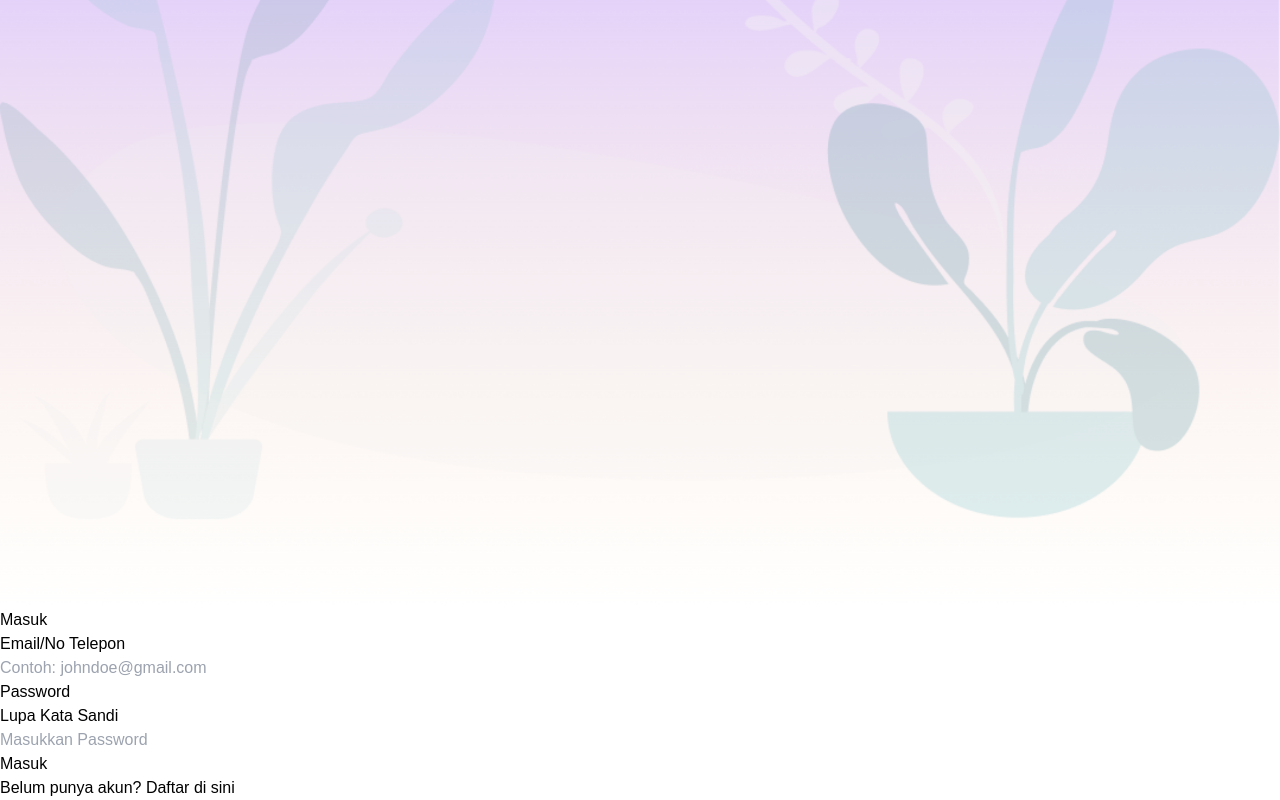
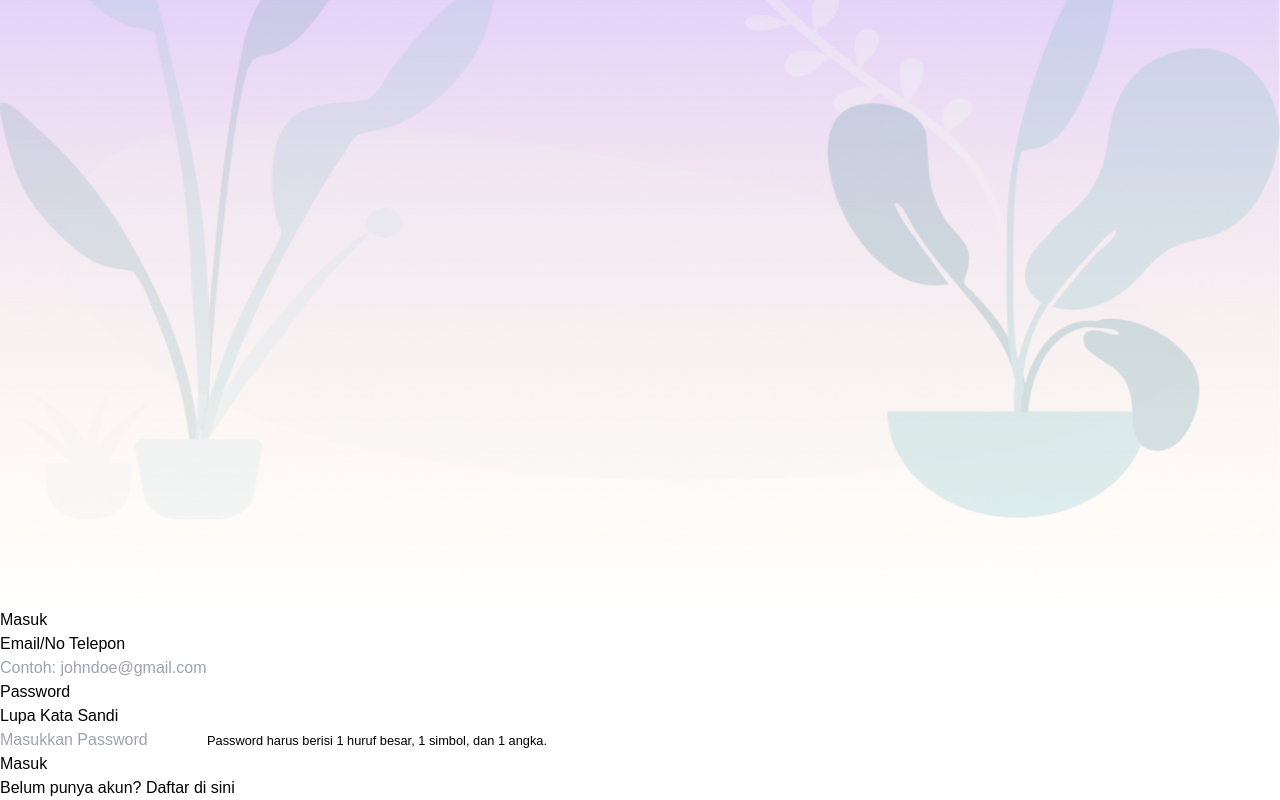
Before and after one commit to TerbangIn/FE-TerbangIn-Vite, a React (Vite) app: page /login in a window 1280 px wide. Shown: the part 1083-1883 px from the top of the page. Built offline with nearby package versions, Linux system fonts and the light colour scheme.

Commit message:
Fix bugs

```diff
--- a/src/components/input.jsx
+++ b/src/components/input.jsx
@@ -41,6 +41,15 @@ export default function Input({
         className={fixedInputClass + customClass}
         placeholder={placeholder}
       />
+      {
+        name == "password"
+          ?
+          <small id="username-help">
+            Password harus berisi 1 huruf besar, 1 simbol, dan 1 angka.
+          </small>
+          :
+          <></>
+      }
     </div>
   )
 }
--- a/src/components/login.jsx
+++ b/src/components/login.jsx
@@ -1,4 +1,4 @@
-import  { useState } from 'react';
+import { useState } from 'react';
 import { useNavigate } from 'react-router-dom';
 import { loginFields } from "../constants/formFields";
 import { ToastContainer, toast } from "react-toastify"
@@ -53,8 +53,8 @@ const Login = () => {
                     })
 
                     setTimeout(() => {
-                        nav('/beranda')
-                    },1000);
+                        nav('/')
+                    }, 1000);
 
                 }
             ).catch(
```
